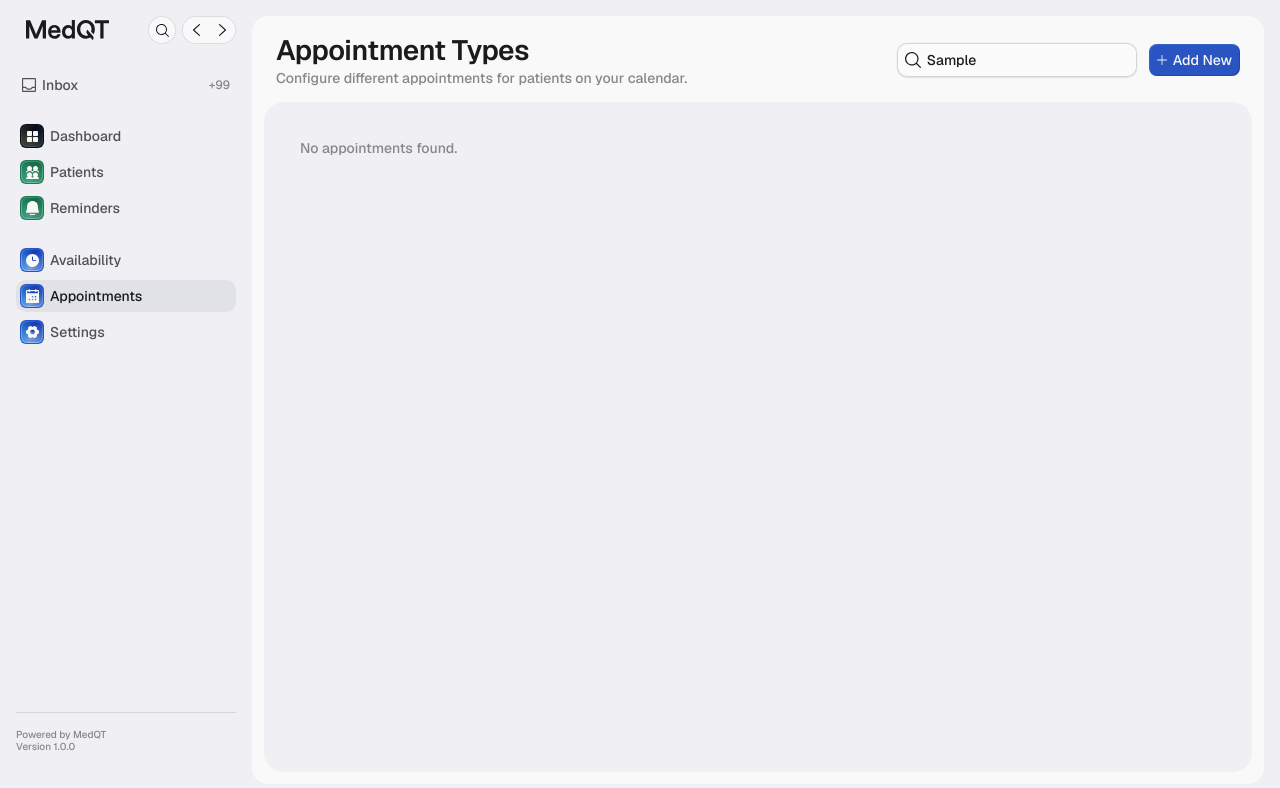
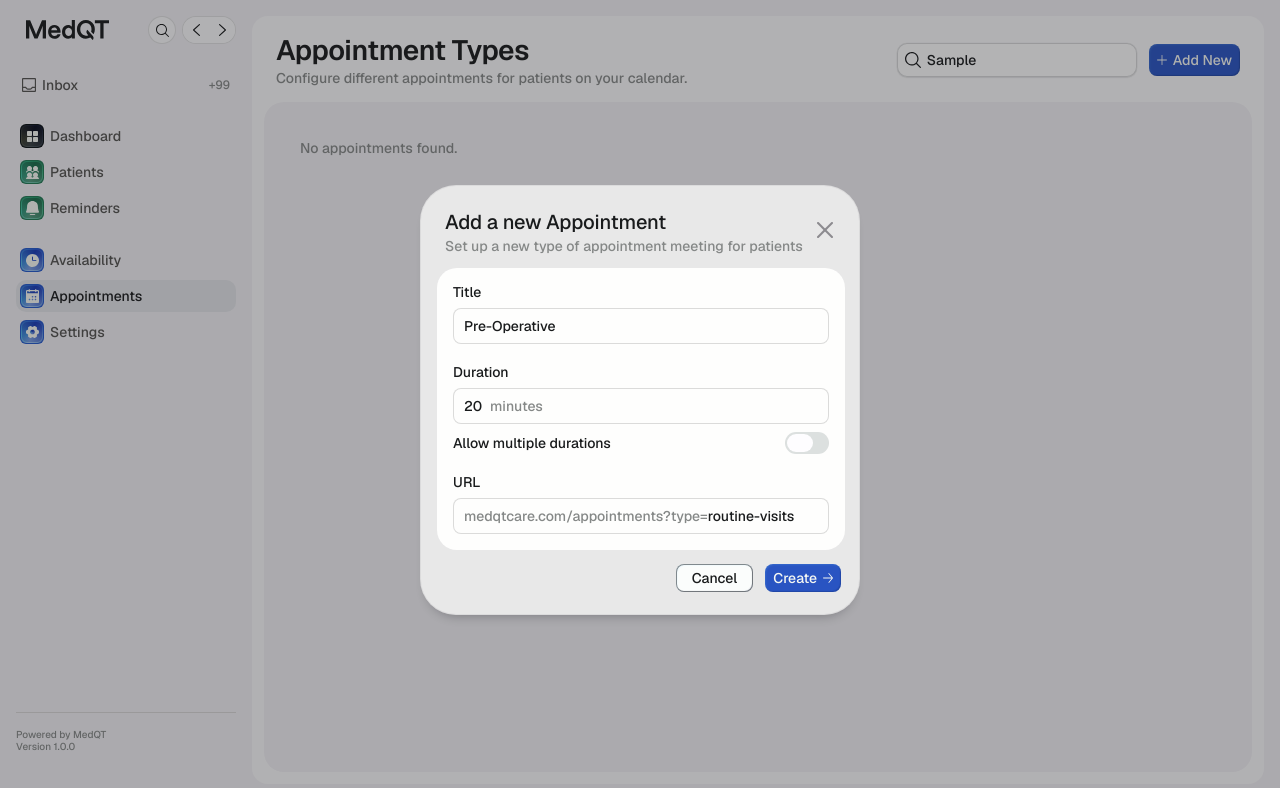
Before and after one commit to amananurag20/ech_frontend, a Next.js app: page /appointments in a window 1280 px wide. Both pictures are taken after typing "Sample" into the empty fields and a click on the button "Add New". Shown: the top 788 px of the page. Built offline with nearby package versions, Linux system fonts and the light colour scheme.

Commit message:
changes added

```diff
--- a/components/Appointments/AppointmentsScreen/AppointmentsScreen.module.css
+++ b/components/Appointments/AppointmentsScreen/AppointmentsScreen.module.css
@@ -99,6 +99,12 @@
   min-width: 0;
   padding: 16px 16px 16px 8px;
   position: relative;
+  transition: background-color 120ms ease;
+}
+
+.appointmentRow:hover,
+.appointmentRow:focus-within {
+  background-color: rgb(245, 246, 246);
 }
 
 .appointmentRow:first-child {
@@ -603,6 +609,7 @@
 }
 
 @media (prefers-reduced-motion: reduce) {
+  .appointmentRow,
   .compactActions > button,
   .menuAnchor > button { transition: none; }
 }
--- a/components/Appointments/AppointmentsScreen/AppointmentsScreen.tsx
+++ b/components/Appointments/AppointmentsScreen/AppointmentsScreen.tsx
@@ -27,7 +27,7 @@ type AppointmentsScreenProps = {
   appointments?: AppointmentType[];
 };
 
-function EmptyAppointments() {
+function EmptyAppointments({ onCreate }: { onCreate: () => void }) {
   return (
     <div className={styles.emptyAppointments}>
       <div aria-hidden className={styles.emptyIllustration}>
@@ -47,7 +47,7 @@ function EmptyAppointments() {
         <h2>Create your Appointments</h2>
         <p>Share links that show available times on your calendar<br />and allow people to make bookings with you.</p>
       </div>
-      <Button className={styles.createButton} variant="primary">Create</Button>
+      <Button className={styles.createButton} onClick={onCreate} variant="primary">Create</Button>
     </div>
   );
 }
@@ -200,6 +200,86 @@ type DuplicateAppointmentModalProps = {
   onDuplicate: (appointment: AppointmentType) => void;
 };
 
+type AddAppointmentModalProps = {
+  onClose: () => void;
+  onCreate: (appointment: AppointmentType) => void;
+};
+
+function AddAppointmentModal({ onClose, onCreate }: AddAppointmentModalProps) {
+  const [title, setTitle] = useState("Pre-Operative");
+  const [duration, setDuration] = useState("20");
+  const [slug, setSlug] = useState("routine-visits");
+  const [allowMultipleDurations, setAllowMultipleDurations] = useState(false);
+
+  const submitAppointment = () => {
+    if (!title.trim() || !duration.trim() || !slug.trim()) return;
+    const normalizedSlug = slug.trim().toLowerCase().replace(/[^a-z0-9]+/g, "-").replace(/^-|-$/g, "");
+    onCreate({
+      duration: `${Math.max(1, Number.parseInt(duration, 10) || 1)}m`,
+      id: `${normalizedSlug}-${Date.now()}`,
+      name: title.trim(),
+    });
+  };
+
+  return (
+    <Modal ariaLabel="Add a new Appointment" className={styles.duplicateDialog} isOpen onClose={onClose}>
+      <header className={styles.duplicateHeader}>
+        <div className={styles.modalHeading}>
+          <h2>Add a new Appointment</h2>
+          <p>Set up a new type of appointment meeting for patients</p>
+        </div>
+        <button aria-label="Close add appointment dialog" className={styles.closeButton} onClick={onClose} type="button">
+          <Image alt="" className={styles.closeLineOne} height={16} src="/icons/appointments/modal/close-1.svg" width={16} />
+          <Image alt="" className={styles.closeLineTwo} height={16} src="/icons/appointments/modal/close-2.svg" width={16} />
+        </button>
+      </header>
+
+      <div className={styles.duplicateContent}>
+        <label className={styles.modalField}>
+          <span>Title</span>
+          <input onChange={(event) => setTitle(event.target.value)} value={title} />
+        </label>
+        <div className={styles.durationSection}>
+          <label className={styles.modalField}>
+            <span>Duration</span>
+            <span className={styles.inputWithSuffix}>
+              <input inputMode="numeric" onChange={(event) => setDuration(event.target.value.replace(/\D/g, ""))} value={duration} />
+              <span>minutes</span>
+            </span>
+          </label>
+          <div className={styles.multipleDurationRow}>
+            <span>Allow multiple durations</span>
+            <Toggle
+              aria-label="Allow multiple durations"
+              checked={allowMultipleDurations}
+              onCheckedChange={setAllowMultipleDurations}
+            />
+          </div>
+        </div>
+        <label className={styles.modalField}>
+          <span>URL</span>
+          <span className={styles.urlInput}>
+            <span>medqtcare.com/appointments?type=</span>
+            <input onChange={(event) => setSlug(event.target.value)} value={slug} />
+          </span>
+        </label>
+      </div>
+
+      <div className={styles.modalActions}>
+        <Button onClick={onClose} variant="bordered">Cancel</Button>
+        <Button
+          disabled={!title.trim() || !duration.trim() || !slug.trim()}
+          onClick={submitAppointment}
+          trailingIcon={<Image alt="" height={14} src="/icons/appointments/modal/arrow-right.svg" width={14} />}
+          variant="primary"
+        >
+          Create
+        </Button>
+      </div>
+    </Modal>
+  );
+}
+
 function DuplicateAppointmentModal({ appointment, onClose, onDuplicate }: DuplicateAppointmentModalProps) {
   const [title, setTitle] = useState(appointment.name);
   const [duration, setDuration] = useState(appointment.duration.replace(/\D/g, "") || "20");
@@ -292,6 +372,7 @@ function DeleteAppointmentModal({ appointment, onClose, onDelete }: DeleteAppoin
 export function AppointmentsScreen({ appointments = initialAppointments }: AppointmentsScreenProps) {
   const [search, setSearch] = useState("");
   const [appointmentItems, setAppointmentItems] = useState(appointments);
+  const [addOpen, setAddOpen] = useState(false);
   const [duplicateTarget, setDuplicateTarget] = useState<AppointmentType | null>(null);
   const [deleteTarget, setDeleteTarget] = useState<AppointmentType | null>(null);
   const filteredAppointments = useMemo(() => {
@@ -303,6 +384,11 @@ export function AppointmentsScreen({ appointments = initialAppointments }: Appoi
   const duplicateAppointment = (appointment: AppointmentType) => {
     setAppointmentItems((items) => [...items, appointment]);
     setDuplicateTarget(null);
+  };
+
+  const createAppointment = (appointment: AppointmentType) => {
+    setAppointmentItems((items) => [...items, appointment]);
+    setAddOpen(false);
   };
 
   const deleteAppointment = () => {
@@ -335,6 +421,7 @@ export function AppointmentsScreen({ appointments = initialAppointments }: Appoi
             <Button
               className={styles.addButton}
               leadingIcon={<Image alt="" height={14} src="/icons/appointments/plus.svg" width={14} />}
+              onClick={() => setAddOpen(true)}
               variant="primary"
             >
               Add New
@@ -342,7 +429,7 @@ export function AppointmentsScreen({ appointments = initialAppointments }: Appoi
           </header>
 
           <div className={`${styles.appointmentsSurface} ${!hasAppointments ? styles.emptySurface : ""}`}>
-            {!hasAppointments ? <EmptyAppointments /> : <>
+            {!hasAppointments ? <EmptyAppointments onCreate={() => setAddOpen(true)} /> : <>
               {filteredAppointments.map((appointment) => (
                 <AppointmentRow
                   appointment={appointment}
@@ -356,6 +443,7 @@ export function AppointmentsScreen({ appointments = initialAppointments }: Appoi
           </div>
         </section>
       </div>
+      {addOpen ? <AddAppointmentModal onClose={() => setAddOpen(false)} onCreate={createAppointment} /> : null}
       {duplicateTarget ? (
         <DuplicateAppointmentModal
           appointment={duplicateTarget}
```
Also changed, not shown: public/icons/appointments/modal/arrow-right.svg (added).
